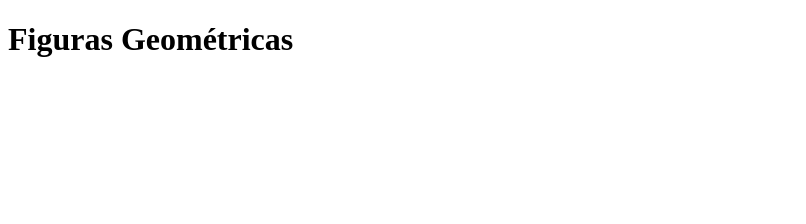
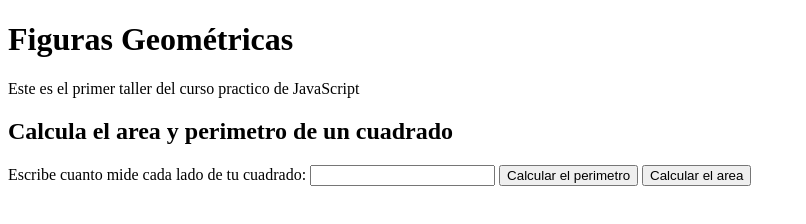
Before and after one commit to wrsmith10/platzi-curso-practico-javascript, a plain HTML site: page figuras.html in a window 1280 px wide. Shown: the whole page, without its empty margins (0-806 px from the left). Drawn offline with Linux system fonts and the light colour scheme.

Commit message:
Funcionalidad de calcular perimetros y area de un cuadrado incorporada con elementos de HTML

```diff
--- a/figuras.html
+++ b/figuras.html
@@ -7,7 +7,24 @@
     <title>Figuras geométricas</title>
 </head>
 <body>
-    <h1>Figuras Geométricas</h1>
+    <header>
+        <h1>Figuras Geométricas</h1>
+        <p>Este es el primer taller del curso practico de JavaScript</p>
+    </header>
+
+    <section>
+        <h2>Calcula el area y perimetro de un cuadrado</h2>
+        <form>
+            <label for="InputCuadrado">
+                Escribe cuanto mide cada lado de tu cuadrado:
+            </label>
+            <input id="InputCuadrado" type="number" />
+            <button type="button" onclick="calcularPerimetroCuadrado()">Calcular el perimetro</button>
+            <button type="button" onclick="calcularAreaCuadrado()">Calcular el area</button>
+
+        </form>
+    </section>
+
     <script src="./figuras.js">
 
     </script>
--- a/figuras.js
+++ b/figuras.js
@@ -35,3 +35,20 @@ function AreaCirculo(radio){
     return radio*radio*PI;
 }
 console.groupEnd();
+
+function calcularPerimetroCuadrado(){
+    const input=document.getElementById("InputCuadrado");
+    const value=input.value;
+
+
+    const perimetro=perimetroCuadrado(value);
+    alert(perimetro);
+}
+function calcularAreaCuadrado(){
+    const input=document.getElementById("InputCuadrado");
+    const value=input.value;
+
+
+    const area=areaCuadrado(value);
+    alert(area);
+}
```
